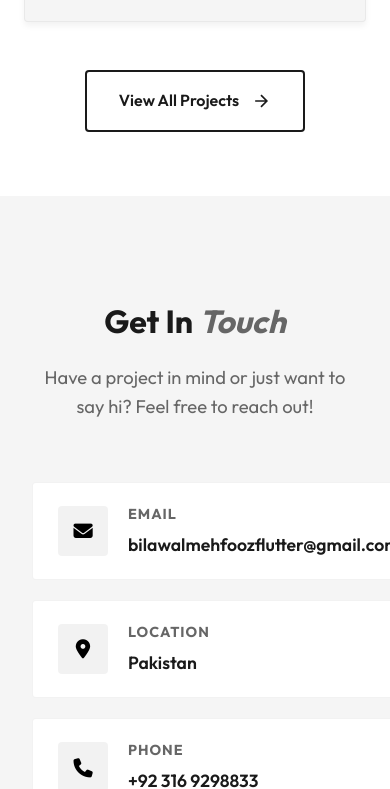
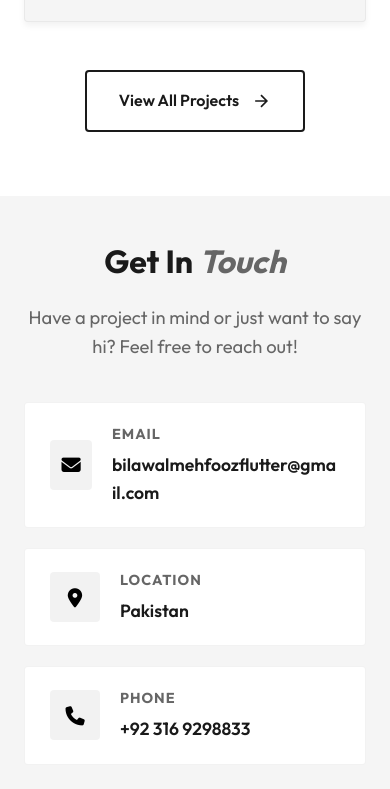
Before and after one commit to Bilawal-Mehfooz-Malik/portfolio-web, a website built with Vite: page index.html in a window 390 px wide. Shown: the part 3420-4209 px from the top of the page. Built offline with nearby package versions, Linux system fonts and the light colour scheme.

Commit message:
updated responsiveness

```diff
--- a/src/components/Contact/Contact.css
+++ b/src/components/Contact/Contact.css
@@ -36,6 +36,8 @@
   padding: 20px 25px;
   border-radius: 4px;
   border: 1px solid var(--glass-border);
+  max-width: 100%;
+  /* Prevent overflow */
   transition: all 0.3s ease;
   text-decoration: none;
   cursor: pointer;
@@ -79,6 +81,10 @@
   font-weight: 600;
   text-decoration: none;
   transition: color 0.3s ease;
+  word-break: break-all;
+  /* Forces break for long emails */
+  overflow-wrap: break-word;
+  /* Modern standard */
 }
 
 .info-details a:hover {
@@ -176,6 +182,8 @@
   align-items: center;
   justify-content: center;
   gap: 10px;
+  font-family: inherit;
+  /* Fixes font mismatch */
   font-weight: 500;
   border-radius: 4px;
   border: 1px solid var(--primary-color);
@@ -202,8 +210,34 @@
   }
 }
 
-@media (max-width: 576px) {
-  .contact-form-container {
-    padding: 25px;
+@media (max-width: 768px) {
+  .contact-section {
+    padding: 40px 0;
+  }
+
+  /* Reset animations on mobile to prevent alignment issues */
+  .animate-fade-right,
+  .animate-fade-left {
+    transform: none !important;
+    animation: none !important;
+    opacity: 1 !important;
+  }
+
+  .contact-header {
+    margin-bottom: 40px;
   }
 }
+
+@media (max-width: 576px) {
+  .contact-container {
+    padding: 0 1.5rem;
+  }
+
+  .contact-form-container {
+    padding: 20px;
+  }
+
+  .contact-section {
+    padding: 40px 0;
+  }
+}
--- a/src/components/Contact/Contact.js
+++ b/src/components/Contact/Contact.js
@@ -48,7 +48,7 @@ export function renderContact(container = document.querySelector('main')) {
             <a href="https://github.com/Bilawal-Mehfooz-Malik" target="_blank" rel="noopener noreferrer" class="social-btn" aria-label="GitHub">
               <i class="fa-brands fa-github"></i>
             </a>
-            <a href="https://linkedin.com/in/bilawal-mehfooz-malik" target="_blank" rel="noopener noreferrer" class="social-btn" aria-label="LinkedIn">
+            <a href="https://www.linkedin.com/in/bilawal-mehfooz/" target="_blank" rel="noopener noreferrer" class="social-btn" aria-label="LinkedIn">
               <i class="fa-brands fa-linkedin"></i>
             </a>
           </div>
--- a/src/components/Footer/Footer.css
+++ b/src/components/Footer/Footer.css
@@ -23,6 +23,7 @@
     font-weight: 700;
     color: var(--text-color);
     letter-spacing: -0.5px;
+    text-decoration: none;
 }
 
 .footer-logo .highlight {
--- a/src/components/Footer/Footer.js
+++ b/src/components/Footer/Footer.js
@@ -10,7 +10,7 @@ export function renderFooter(container) {
     <div class="footer-container">
       <div class="footer-content">
         <div class="footer-logo" aria-label="Footer Logo">
-          <p class="logo-text">Bilawal Mehfooz</p>
+          <a href="#hero" class="logo-text">Bilawal Mehfooz</a>
         </div>
 
         <div class="footer-links">
@@ -23,7 +23,7 @@ export function renderFooter(container) {
           <a href="https://github.com/Bilawal-Mehfooz-Malik" target="_blank" rel="noopener noreferrer" class="social-icon" aria-label="GitHub">
             <i class="fa-brands fa-github"></i>
           </a>
-          <a href="https://linkedin.com/in/bilawal-mehfooz-malik" target="_blank" rel="noopener noreferrer" class="social-icon" aria-label="LinkedIn">
+          <a href="https://www.linkedin.com/in/bilawal-mehfooz/" target="_blank" rel="noopener noreferrer" class="social-icon" aria-label="LinkedIn">
             <i class="fa-brands fa-linkedin"></i>
           </a>
         </div>
```
